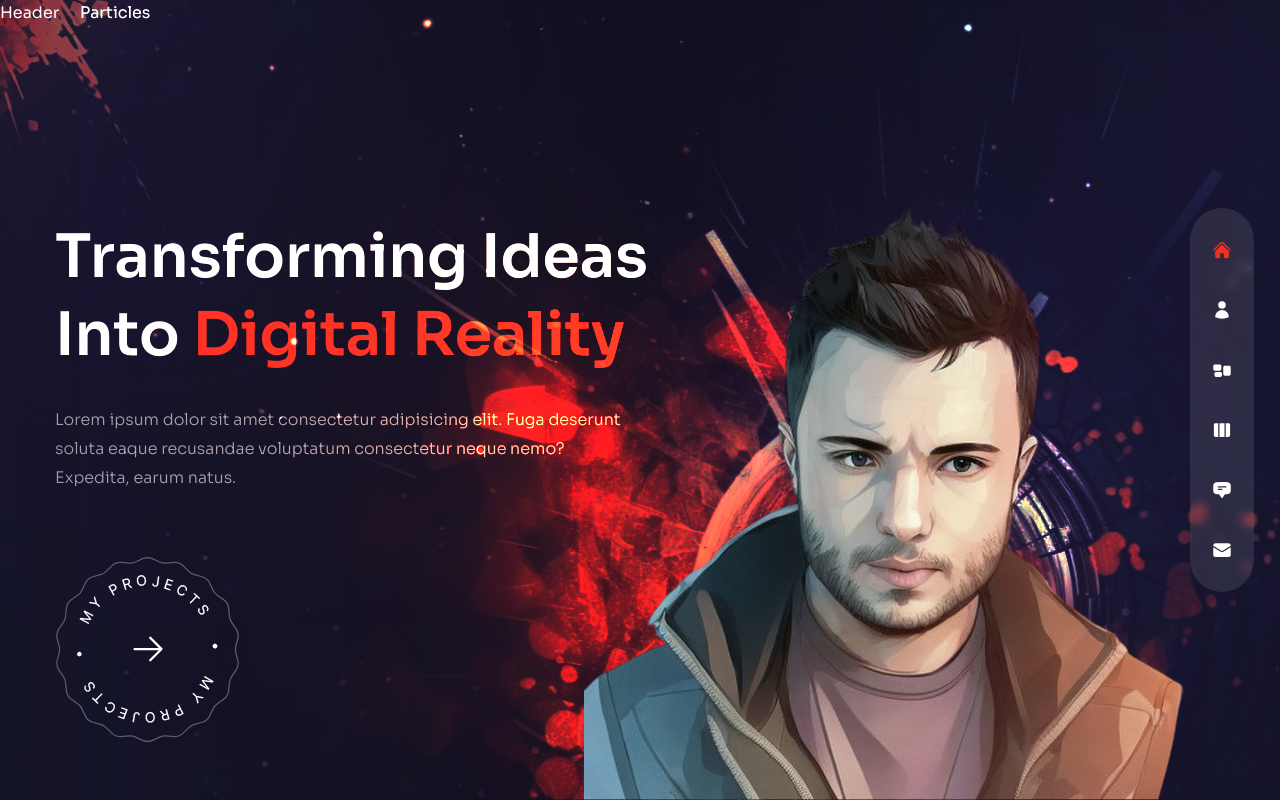
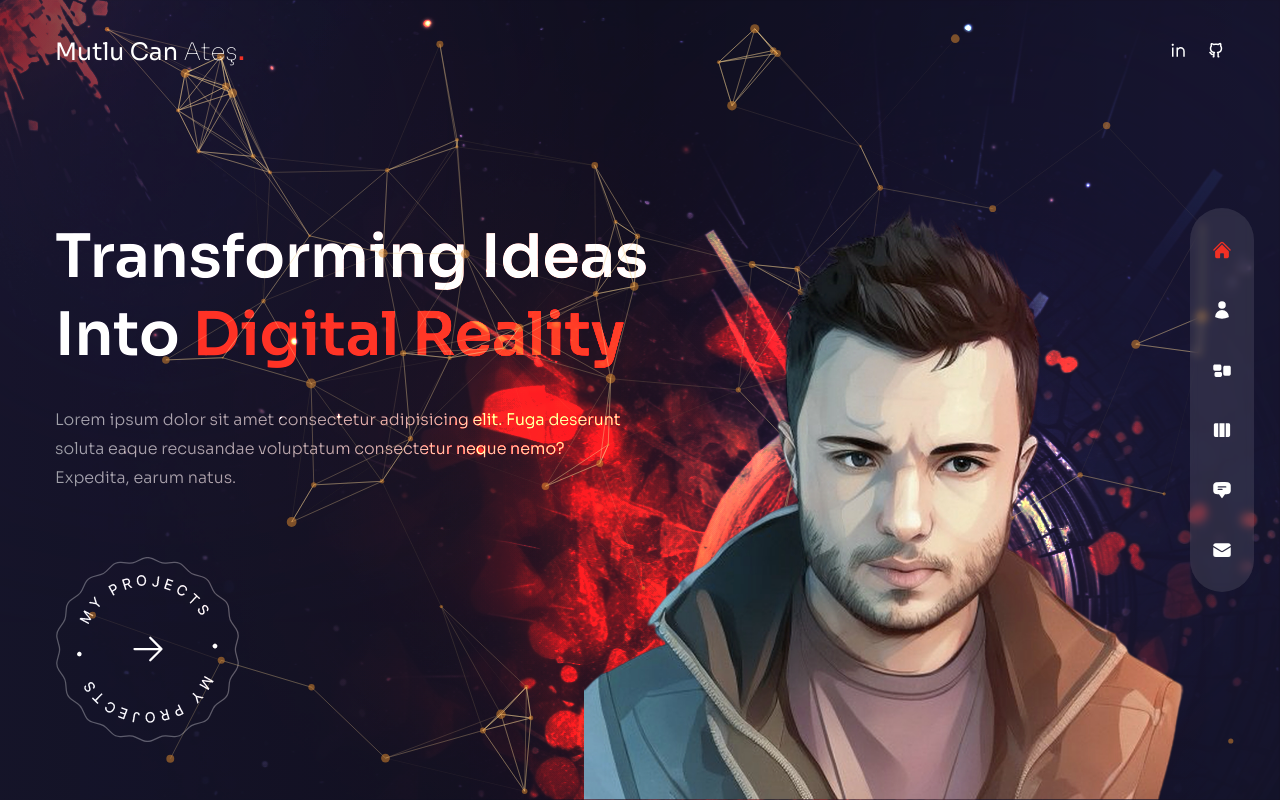
Before and after one commit to can-ates/me-v2, a Next.js app: page / in a window 1280 px wide. Built offline with nearby package versions, Linux system fonts and the light colour scheme.

Commit message:
Particles and socials added

```diff
--- a/package.json
+++ b/package.json
@@ -18,7 +18,7 @@
     "react-tsparticles": "^2.12.2",
     "swiper": "^11.0.5",
     "tailwind-scrollbar": "^3.0.5",
-    "tsparticles": "^3.0.3"
+    "tsparticles": "^2.0.6"
   },
   "devDependencies": {
     "@types/node": "^20",
--- a/src/app/components/Header.tsx
+++ b/src/app/components/Header.tsx
@@ -1,5 +1,24 @@
+import Link from 'next/link';
+
+import Socials from './Socials';
+
 const Header = () => {
-  return <header className="absolute z-30 w-full">Header</header>;
+  return (
+    <header className="absolute z-30 w-full items-center px-16 xl:h-[90px] xl:px-0">
+      <div className="container mx-auto">
+        <div className="flex flex-col items-center justify-between gap-y-6 py-8 xl:flex-row">
+          {/* logo */}
+          <Link href="/">
+            <span className="text-2xl">Mutlu Can </span>
+            <span className="text-2xl font-thin">Ateş</span>
+            <span className="text-3xl text-accent">.</span>
+          </Link>
+          {/* Socials */}
+          <Socials />
+        </div>
+      </div>
+    </header>
+  );
 };
 
 export default Header;
--- a/src/app/components/ParticlesContainer.tsx
+++ b/src/app/components/ParticlesContainer.tsx
@@ -1,5 +1,96 @@
+'use client';
+import { Particles } from 'react-tsparticles';
+import { loadFull } from 'tsparticles';
+
 const ParticlesContainer = () => {
-  return <div>Particles Container</div>;
+  const particlesInit = async (engine) => {
+    await loadFull(engine);
+  };
+  const particlesLoaded = async () => {};
+  return (
+    <Particles
+      id="tsparticles"
+      className="translate-z-0 absolute h-full w-full"
+      init={particlesInit}
+      loaded={particlesLoaded}
+      options={{
+        fullScreen: { enable: false },
+        background: {
+          color: {
+            value: '',
+          },
+        },
+        fpsLimit: 120,
+        interactivity: {
+          events: {
+            onClick: {
+              enable: false,
+              mode: 'push',
+            },
+            onHover: {
+              enable: true,
+              mode: 'repulse',
+            },
+            resize: true,
+          },
+          modes: {
+            push: {
+              quantity: 90,
+            },
+            repulse: {
+              distance: 200,
+              duration: 0.4,
+            },
+          },
+        },
+        particles: {
+          color: {
+            value: '#e68e2e',
+          },
+          links: {
+            color: '#f5d393',
+            distance: 150,
+            enable: true,
+            opacity: 0.5,
+            width: 1,
+          },
+          collisions: {
+            enable: true,
+          },
+          move: {
+            direction: 'none',
+            enable: true,
+            outModes: {
+              default: 'bounce',
+            },
+            random: false,
+            speed: 1,
+            straight: false,
+          },
+          number: {
+            density: {
+              enable: true,
+              area: 800,
+            },
+            value: 80,
+          },
+          opacity: {
+            value: 0.5,
+          },
+          shape: {
+            type: 'circle',
+          },
+          size: {
+            value: {
+              min: 1,
+              max: 5,
+            },
+          },
+        },
+        detectRetina: true,
+      }}
+    />
+  );
 };
 
 export default ParticlesContainer;
--- a/src/app/components/Socials.tsx
+++ b/src/app/components/Socials.tsx
@@ -1,5 +1,25 @@
+import Link from 'next/link';
+
+import { RiLinkedinLine, RiGithubLine } from 'react-icons/ri';
 const Socials = () => {
-  return <div>Socials</div>;
+  return (
+    <div className="flex items-center gap-x-5 text-lg">
+      <Link
+        href="https://www.linkedin.com/in/mutlucanates98/"
+        target="__blank"
+        className="transition-all duration-300 hover:text-accent"
+      >
+        <RiLinkedinLine />
+      </Link>
+      <Link
+        target="__blank"
+        href="https://github.com/can-ates"
+        className="transition-all duration-300 hover:text-accent"
+      >
+        <RiGithubLine />
+      </Link>
+    </div>
+  );
 };
 
 export default Socials;
--- a/src/app/page.tsx
+++ b/src/app/page.tsx
@@ -56,7 +56,7 @@ export default function Home() {
         {/* bg img */}
         <div className="translate-z-0 absolute h-full w-full bg-none mix-blend-color-dodge xl:bg-explosion xl:bg-cover xl:bg-right xl:bg-no-repeat"></div>
         {/* particles */}
-        <div>Particles</div>
+        <ParticlesContainer />
         {/* avatar img */}
         <motion.div
           variants={fadeIn('up', 0.5)}
```
Also changed, not shown: 1 other file (tests, documents, lock files or other folders).
